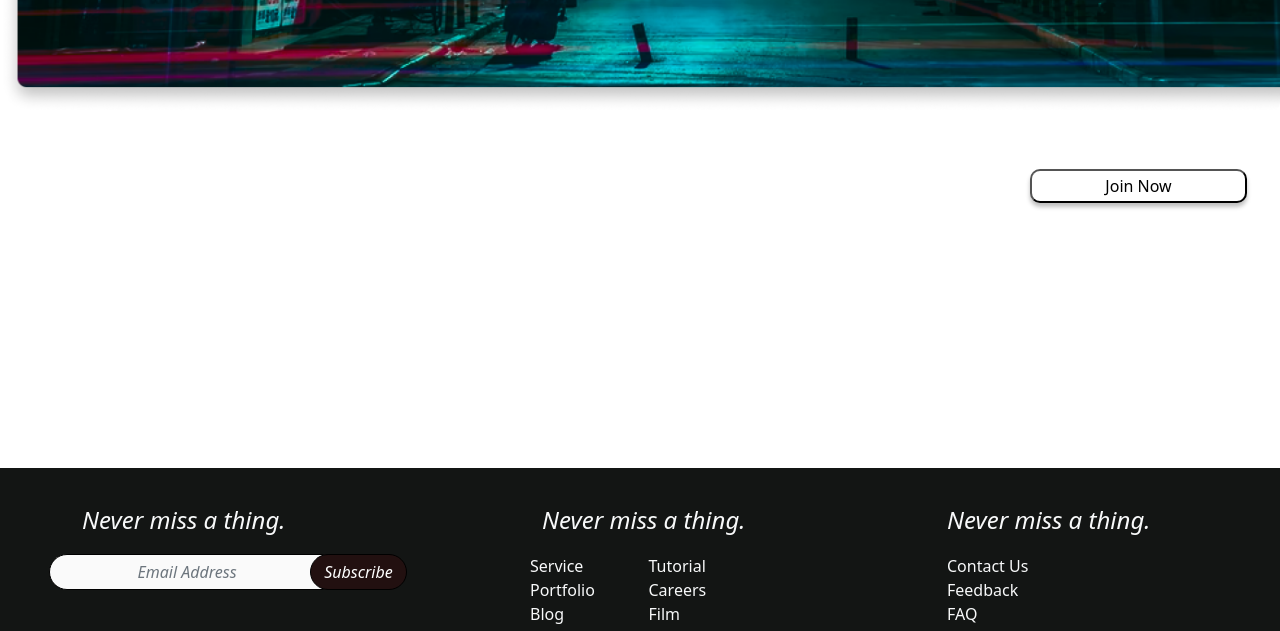
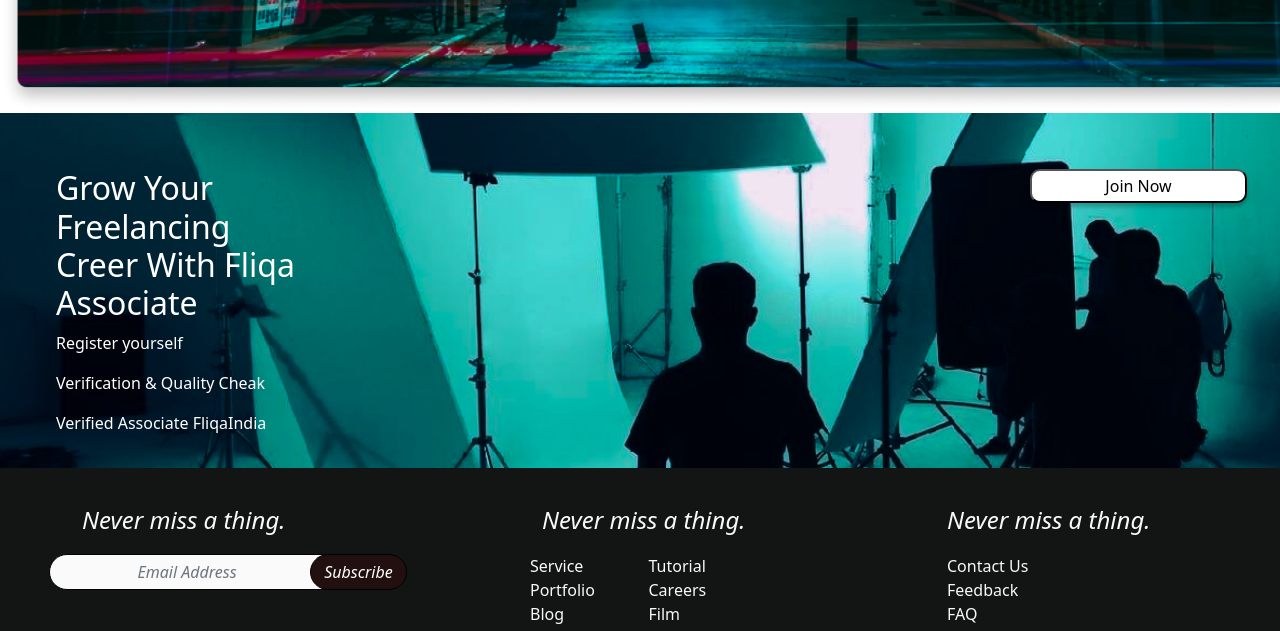
Before and after one commit to hamidrazaansari/FliqaIndia, a website built with Parcel: page index.html in a window 1280 px wide. Shown: the part 6014-6645 px from the top of the page. Built offline with nearby package versions, Linux system fonts and the light colour scheme; files whose address does not match are found by name.

Commit message:
Update index.css

```diff
--- a/css/index.css
+++ b/css/index.css
@@ -458,7 +458,7 @@
  }
 
  .career {
-   background: url("public/image-110@2x.png");
+   background: url("../public/image-110@2x.png");
    background-size: cover;
    height: 355px;
    padding: 56px;
```
